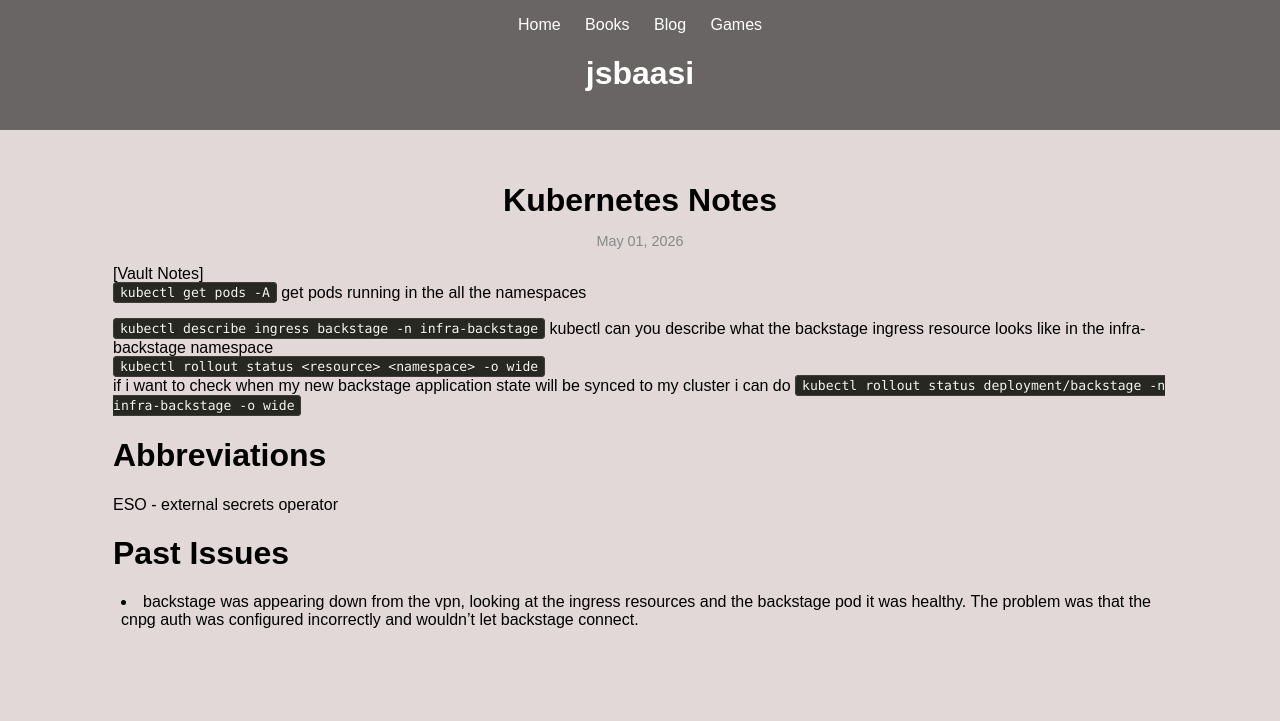
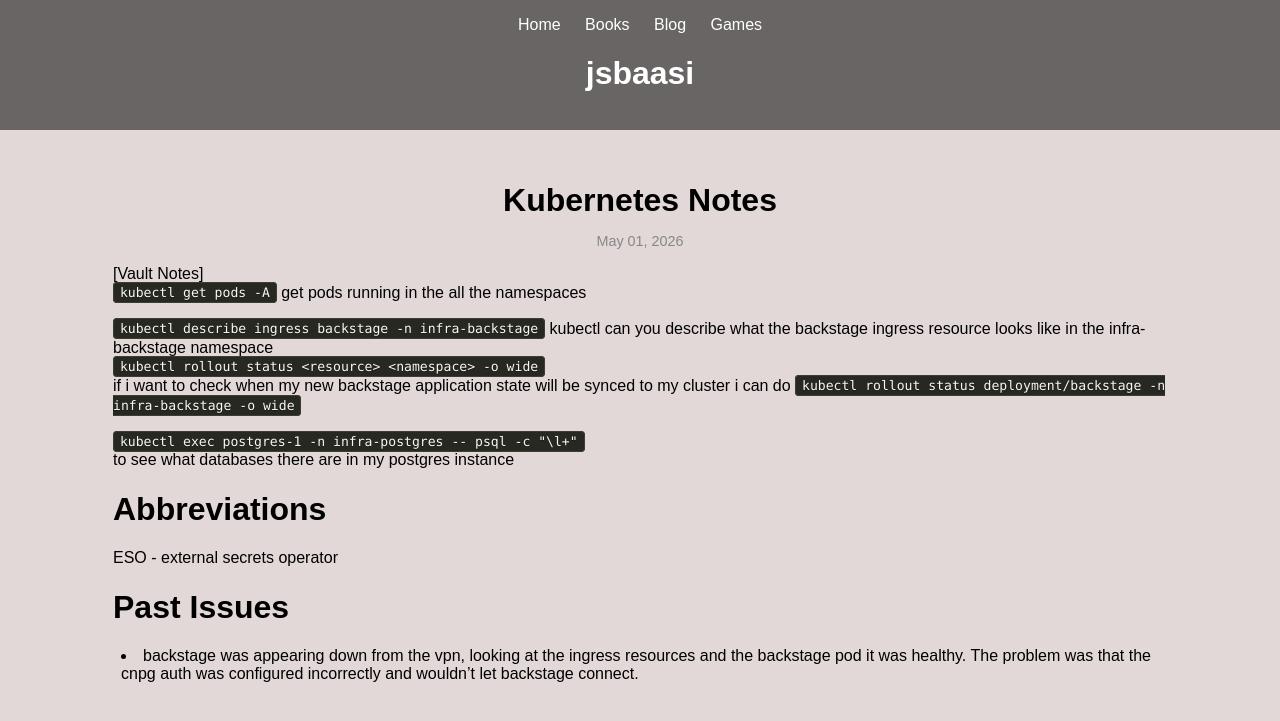
Before and after one commit to jsbaasi/jsbaasi.github.io, a Jekyll site: the page built from _posts/2026-05-01-kubernetes-notes.md, in a window 1280 px wide. Shown: the top 721 px of the page. Built offline with Jekyll 4.4.1, drawn with Linux system fonts in a browser that asks for light colours.

Commit message:
vault backup: 2026-05-03 17:14:10

```diff
--- a/_posts/2026-05-01-kubernetes-notes.md
+++ b/_posts/2026-05-01-kubernetes-notes.md
@@ -11,6 +11,9 @@ permalink: /kubernetes-notes/
 `kubectl describe ingress backstage -n infra-backstage` kubectl can you describe what the backstage ingress resource looks like in the infra-backstage namespace
 `kubectl rollout status <resource> <namespace> -o wide`
 if i want to check when my new backstage application state will be synced to my cluster i can do `kubectl rollout status deployment/backstage -n infra-backstage -o wide`
+
+`kubectl exec postgres-1 -n infra-postgres -- psql -c "\l+"`
+to see what databases there are in my postgres instance
 # Abbreviations
 ESO - external secrets operator
 # Past Issues
```
